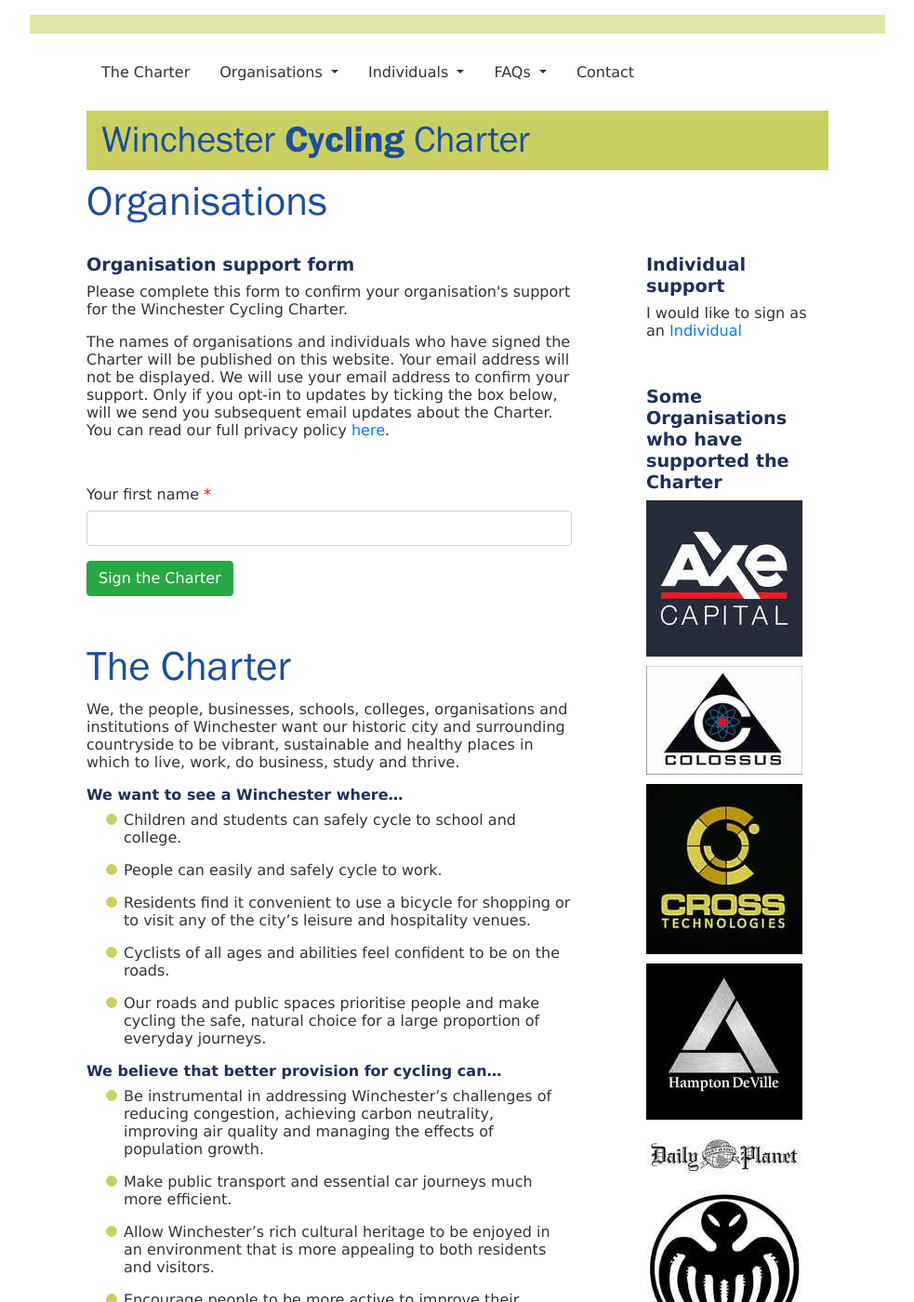
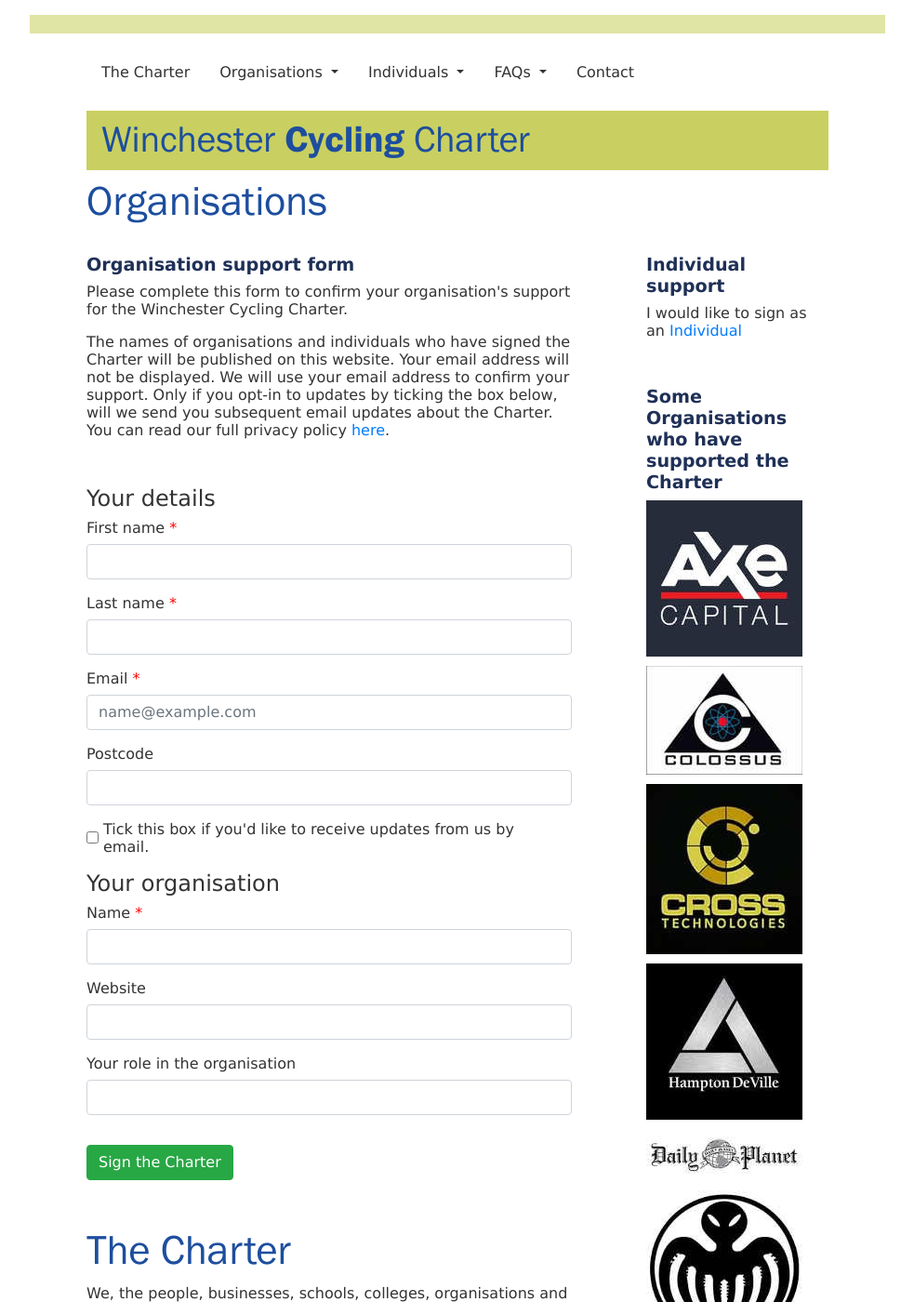
Before and after one commit to winchestercyclingcharter/winchestercyclingcharter.github.io, a Jekyll site: the page built from org-page.md, in a window 1280 px wide and 1400 px high. Shown: the whole window at 93% size, without its empty margins (148-1131 px from the left). Built offline with Jekyll 4.4.1, drawn with Linux system fonts in a browser that asks for light colours; nearby versions of some CDN libraries.

Commit message:
captcha now working

```diff
--- a/_layouts/twocolumn.html
+++ b/_layouts/twocolumn.html
@@ -37,43 +44,57 @@
                   You can read our full privacy policy <a href="{{ site.url }}/faqs/privacy-policy" >here</a>.
                 </p>
                   <form class="support-form" action="https://europe-west2-winchestercyclingcharter.cloudfunctions.net/catch_form" method="post">
-                    <!-- {% if page.thisname == "Organisation" %}
+                    <fieldset>
+                      <legend>Your details</legend>
                       <div class="form-group required">
-                      <label for="Organisation" class='control-label'>Name of your organisation</label>
+                        <label for="FirstName" class='control-label'>First name</label>
+                        <input type="text" class="form-control" name="firstName" id="FirstName1" placeholder="" required="true">
+                      </div>
+                      <div class="form-group required">
+                        <label for="LastName" class='control-label'>Last name</label>
+                        <input type="text" class="form-control" name="lastName" id="LastName1" placeholder="" required="true">
+                      </div>
+                      <div class="form-group required">
+                        <label for="Email" class='control-label'>Email</label>
+                        <input type="email" class="form-control" name="email" id="Email1" aria-describedby="emailHelp" placeholder="name@example.com" required="true">
+                      </div>
+                      <div class="form-group">
+                        <label for="Postcode" class='control-label'>Postcode</label>
+                        <input type="text" class="form-control" name="postcode" id="Postcode1" required="false">
+                      </div>
+                      <div class="form-group">
+                        <div class="form-check form-check-inline">
+                          <input class="form-check-input" type="checkbox" id="inlineCheckbox1" value="option1">
+                          <label class="form-check-label" for="inlineCheckbox1">Tick this box if you'd like to receive updates from us by email.</label>
+                        </div>
+                      </div>
+                    </fieldset>
+                    {% if page.thisname == "Organisation" %}
+                      <fieldset>
+                        <legend>Your organisation</legend>
+                        <div class="form-group required">
+                          <label for="Organisation" class='control-label'>Name</label>
                           <input type="text" class="form-control" name="organisation" id="Organisation1" placeholder="" required="true">
                         </div>
                         <div class="form-group">
-                      <label for="OrgWebsite" class='control-label'>Organisation's website</label>
+                          <label for="OrgWebsite" class='control-label'>Website</label>
                           <input type="text" class="form-control" name="orgWebsite" id="OrgWebsite1" placeholder="">
                         </div>
                         <div class="form-group">
                           <label for="Role">Your role in the organisation</label>
                           <input type="text" class="form-control" name="role" id="Role1" placeholder="">
                         </div>
-                  {% endif %} -->
-                    <div class="form-group required">
-                      <label for="FirstName" class='control-label'>Your first name</label>
-                      <input type="text" class="form-control" name="firstName" id="FirstName1" placeholder="" required="true">
+                      </fieldset>
+                    {% endif %}
+
+
+
+
+                    <div class="form-group">
+                      <div class="g-recaptcha" data-sitekey="6Lco1t0ZAAAAAINbksPHbipS4RxuzIOnFqtnpzPM" data-expired-callback="expiredRecaptchaCallback" data-callback="recaptchaCallback"></div>
+                      <input class="form-control d-none" id="CaptchaCompleted1" name="captchaCompleted" required data-error="Please confirm you are not a robot">
+                      <div class="help-block with-errors"></div>
                     </div>
-                    <!-- <div class="form-group required">
-                      <label for="LastName" class='control-label'>Your last name</label>
-                      <input type="text" class="form-control" name="lastName" id="LastName1" placeholder="" required="true">
-                    </div>
-                    <div class="form-group required">
-                      <label for="Email" class='control-label'>Your email</label>
-                      <input type="email" class="form-control" name="email" id="Email1" aria-describedby="emailHelp" placeholder="name@example.com" required="true">
-                    </div>
-                    <div class="form-group">
-                      <div class="form-check form-check-inline">
-                        <input class="form-check-input" type="checkbox" id="inlineCheckbox1" value="option1">
-                        <label class="form-check-label" for="inlineCheckbox1">Tick this box if you'd like to receive updates from us by email.</label>
-                      </div>
-                    </div> -->
-                    <!-- <div class="form-group">
-                      <div class="g-recaptcha" data-sitekey="6Lco1t0ZAAAAAINbksPHbipS4RxuzIOnFqtnpzPM" data-expired-callback="expiredRecaptchaCallback"></div>
-                      <input class="form-control d-none" data-recaptcha="true" required data-error="Please complete the Captcha">
-                      <div class="help-block with-errors"></div>
-                    </div> -->
                     <input type="hidden" id="nextPage" name="nextPage" value="{{site.url}}/thanks">
                     <input type="submit" class="btn btn-success btn-send" name="button" value="Sign the Charter">
                   </form>
@@ -113,6 +134,5 @@
         </div>
       </div>
     </div>
-    <script src='https://www.google.com/recaptcha/api.js'></script>
   </body>
 </html>
```
Also changed, not shown: other parts of _layouts/twocolumn.html (+7 -0 lines), _layouts/with-captcha.html (+10 -3 lines). Lines whose indentation alone changed are shown as unchanged.
